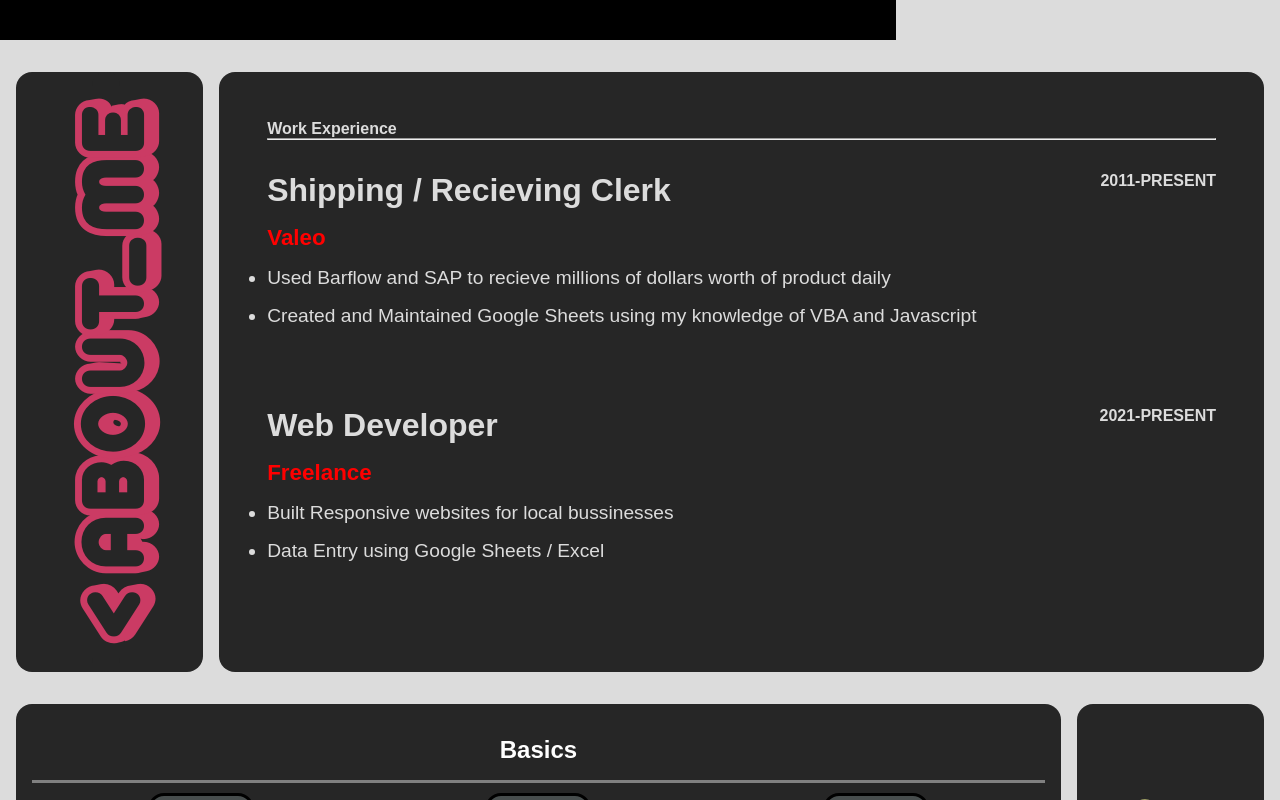
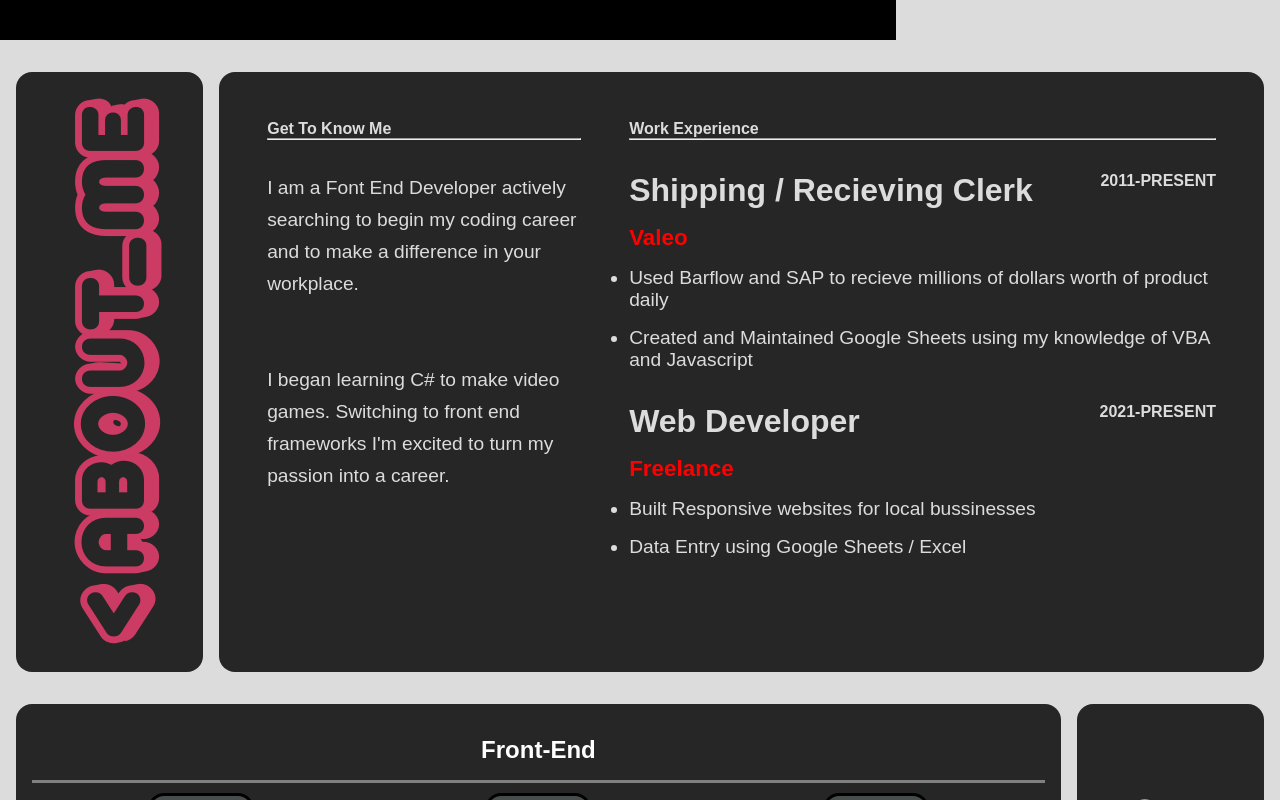
Before and after one commit to Nicholas-Abell/portfolio_old, a React (Create React App) app: page / in a window 1280 px wide. Shown: the part 760-1560 px from the top of the page. Built offline with nearby package versions, Linux system fonts and the light colour scheme.

Commit message:
added Get To Know Me to AboutMe Section, minor styling

```diff
--- a/src/Component/AboutMe.js
+++ b/src/Component/AboutMe.js
@@ -9,9 +9,8 @@ const AboutMe = ({ aboutMeRef }) => {
                     <h1 className="aboutMe__title aboutMe__title--rotate rotate-text-l">{'<'} About_Me</h1>
                 </div>
             </div>
-            <Resume />
-            <div name='target'></div>
 
+                <Resume />
         </main>
     )
 }
--- a/src/Component/AboutMe.scss
+++ b/src/Component/AboutMe.scss
@@ -42,21 +42,34 @@
         background-color: var(--primary);
         margin-left: 0.5rem;
         color: var(--dark);
-        justify-content: space-between;
-        align-items: center;
+        display: flex;
 
-        &__info {
+        .personalInfo {
+            width: 40%;
             display: flex;
             flex-direction: column;
-            justify-content: center;
-            align-items: stretch;
+            margin-right: 3rem;
+            font-size: 1.2rem;
+
+            &__title {
+                font-size: 1rem;
+            }
+
+            &__info {
+                display: flex;
+                flex-direction: column;
+                justify-content: center;
+                align-items: stretch;
+                line-height: 2rem;
+                margin: 2rem 0rem;
+            }
         }
 
         .job {
             margin: 2rem 0rem;
             font-size: 2rem;
 
-            &__head {
+            &__wrapper {
                 display: flex;
                 justify-content: space-between;
                 font-size: 2rem;
--- a/src/Component/Resume.js
+++ b/src/Component/Resume.js
@@ -1,11 +1,17 @@
 const Resume = ({ aboutMeRef }) => {
     return (
         <div className="resume">
+            <div className="personalInfo">
+                <h2 className="personalInfo__title">Get To Know Me</h2>
+                <hr />
+                <p className="personalInfo__info">I am a Font End Developer actively searching to begin my coding career and to make a difference in your workplace.</p>
+                <p className="personalInfo__info">I began learning C# to make video games. Switching to front end frameworks I'm excited to turn my passion into a career.</p>
+            </div>
             <div className="resume__info">
                 <h1 className="resume__title" ref={aboutMeRef}>Work Experience</h1>
                 <hr />
                 <div className="job">
-                    <div className="job__head">
+                    <div className="job__wrapper">
                         <h1 className="job__position">Shipping / Recieving Clerk</h1>
                         <h1 className="job__date">2011-PRESENT</h1>
                     </div>
@@ -18,7 +24,7 @@ const Resume = ({ aboutMeRef }) => {
                     </ul>
                 </div>
                 <div className="job">
-                    <div className="job__head">
+                    <div className="job__wrapper">
                         <h1 className="job__position">Web Developer</h1>
                         <h1 className="job__date">2021-PRESENT</h1>
                     </div>
--- a/src/Component/Skills.js
+++ b/src/Component/Skills.js
@@ -8,7 +8,7 @@ const Skills = ({ skillsRef }) => {
         <section className="skill-section" name='skillsScroll'>
             <div className="skills">
                 <div className='skills__wrapper'>
-                    <h1 className='skills__title'>Basics</h1>
+                    <h1 className='skills__title'>Front-End</h1>
                     <div className='skills__bucket'>
                         <FontAwesomeIcon icon={faHtml5} className="icon" />
                         <FontAwesomeIcon icon={faCss3} className="icon" />
```
